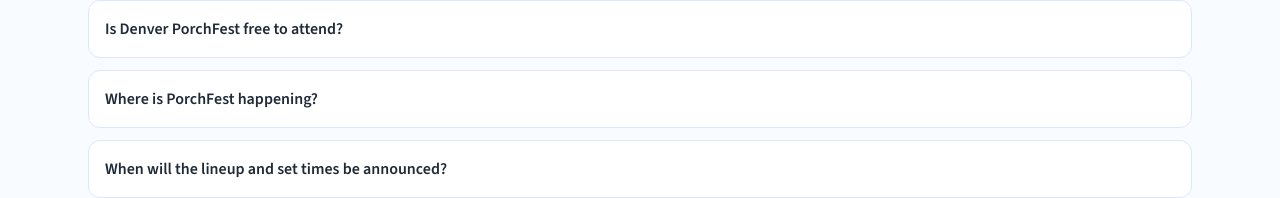
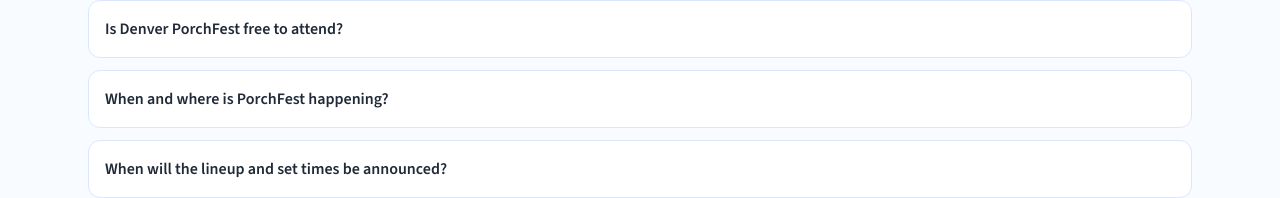
Before and after one commit to the97bradley/denver-porchfest, a Next.js app: page / in a window 1280 px wide. Shown: the part 3573-3771 px from the top of the page. Built offline with nearby package versions, Linux system fonts and the light colour scheme; no server answers.

Commit message:
Update FAQ to include when+where and remove 'generally'

```diff
--- a/src/app/page.tsx
+++ b/src/app/page.tsx
@@ -44,9 +44,9 @@ const faqItems = [
       "Yes. The event is free for everyone. We do encourage a suggested $10 donation per attendee to help pay musicians and support event operations.",
   },
   {
-    question: "Where is PorchFest happening?",
+    question: "When and where is PorchFest happening?",
     answer:
-      "PorchFest takes place across the Baker neighborhood footprint, generally between 1st and 5th Ave from Broadway to Santa Fe.",
+      "PorchFest takes place on Saturday, October 10 across the Baker neighborhood footprint between 1st and 5th Ave from Broadway to Santa Fe.",
   },
   {
     question: "When will the lineup and set times be announced?",
```
